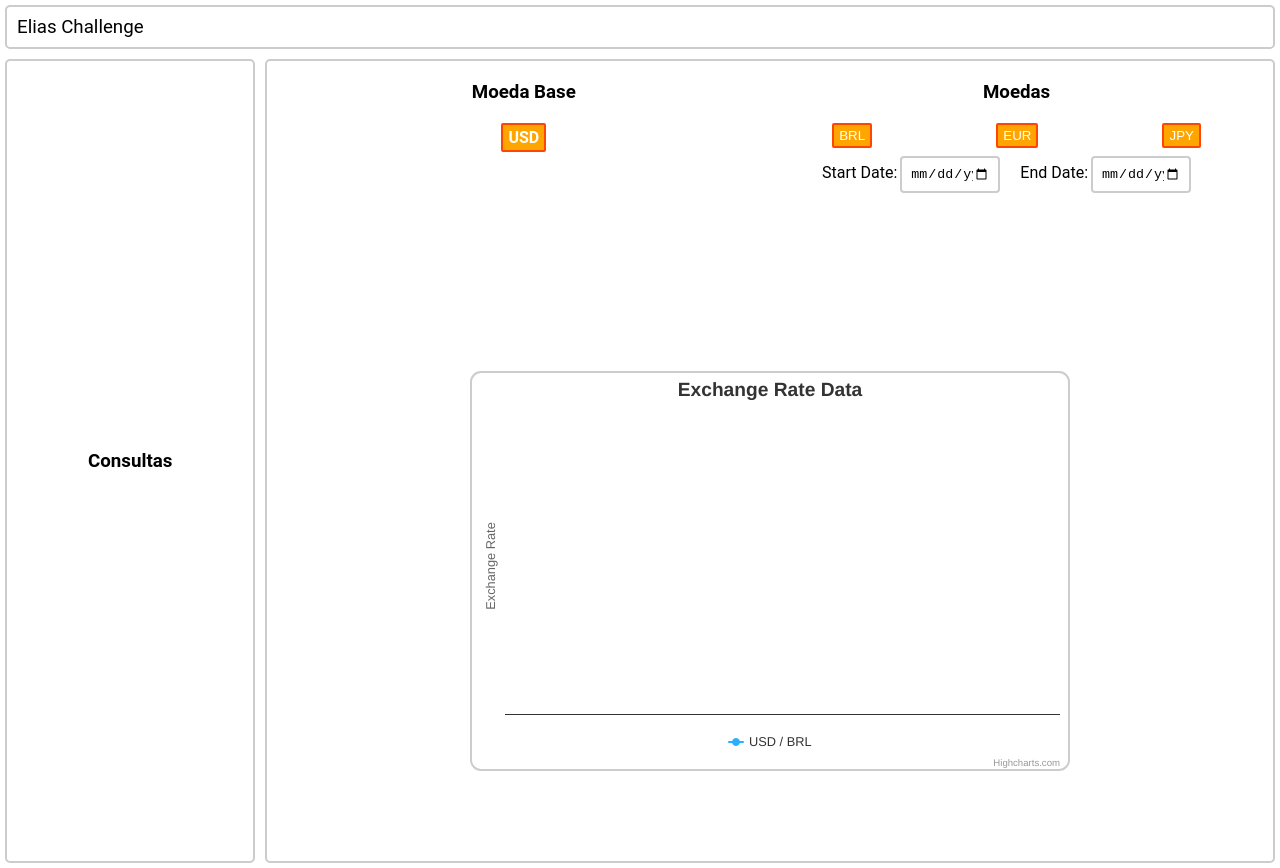
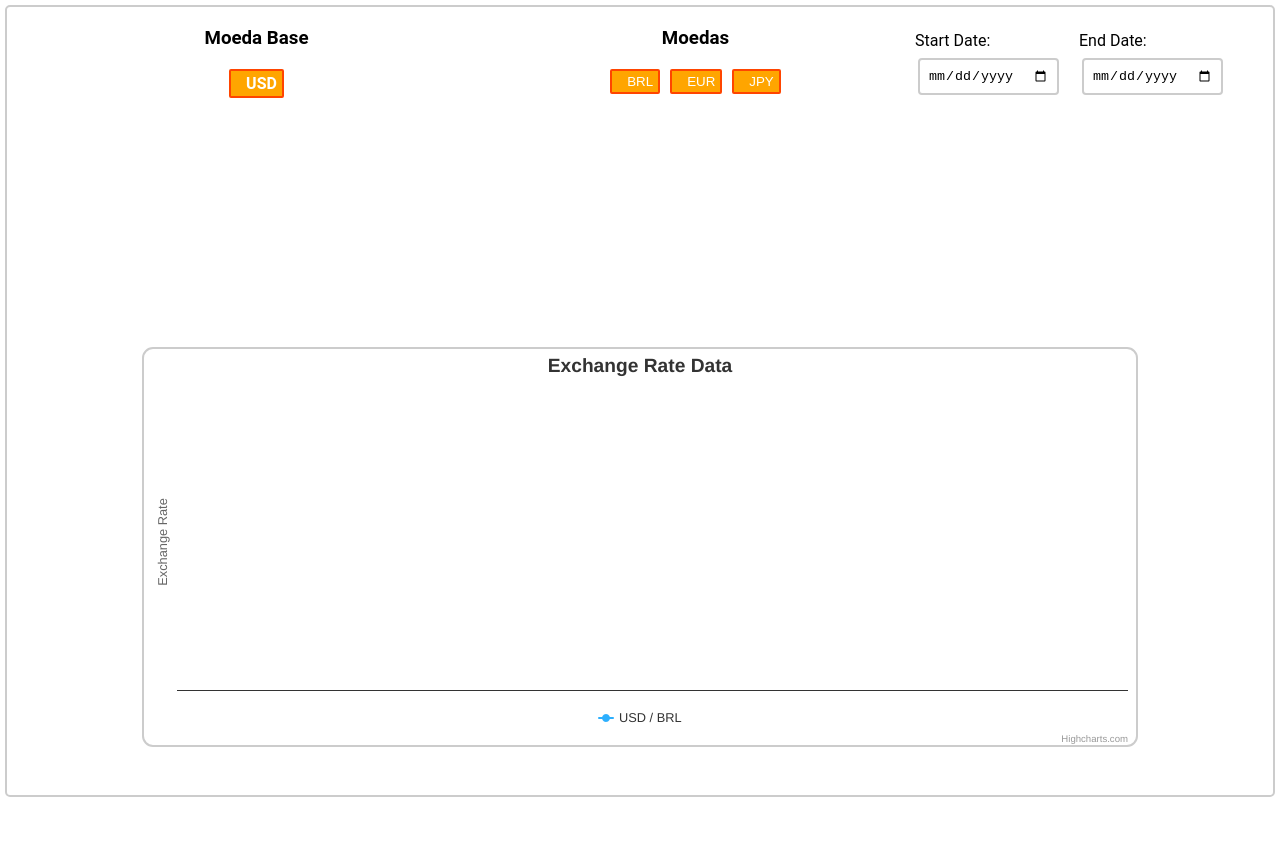
Before and after one commit to EliasOPrado/currency-rates, a React (Create React App) app in the folder frontend/br_med_chart/: page / in a window 1280 px wide. After the commit the page ends 800 px from the top, so only its background shows below. Built offline with nearby package versions, Linux system fonts and the light colour scheme; some icons are missing.

Commit message:
chore: Added better design

```diff
--- a/frontend/br_med_chart/public/index.html
+++ b/frontend/br_med_chart/public/index.html
@@ -24,6 +24,7 @@
       work correctly both with client-side routing and a non-root public URL.
       Learn how to configure a non-root public URL by running `npm run build`.
     -->
+    <link href="https://cdnjs.cloudflare.com/ajax/libs/flag-icon-css/0.8.2/css/flag-icon.min.css" rel="stylesheet"/>
     <title>React App</title>
   </head>
   <body>
--- a/frontend/br_med_chart/src/App.css
+++ b/frontend/br_med_chart/src/App.css
@@ -9,34 +9,9 @@ body {
   flex-direction: column;
 }
 
-.navbar {
-  display: flex;
-  height: 20px;
-  padding: 10px;
-  margin: 5px;
-  align-items: center;
-  border: 2px solid #ccc;
-  border-radius: 5px;
-}
-
-.navbar h3 {
-  font-weight: 400;
-}
-
 .body-container {
   display: flex;
-}
-
-.left-sidebar {
-  display: flex;
-  flex-direction: column;
-  align-items: center;
-  justify-content: center;
-  width: 25%;
-  min-height: 100vh;
-  margin: 5px;
-  border: 2px solid #ccc;
-  border-radius: 5px;
+  height: 94vh;
 }
 
 .title {
@@ -54,12 +29,18 @@ body {
   border: 2px solid #ccc;
   border-radius: 5px;
   flex-direction: column;
+  min-height: 96vh;
+}
+
+.highcharts-container{
+  width:100% !important;
 }
 
 .chart-info {
   display: flex;
-  justify-content: space-around;
+  justify-content: space-between;
   height: 100px;
+  padding: 0 20px 0 20px;
 }
 
 .section {
@@ -77,25 +58,42 @@ body {
   display: flex;
   margin-top: 10px;
   align-items: center;
-  justify-content: space-around;
+  justify-content: center;
   flex-wrap: wrap; /* Allow buttons to wrap on smaller screens */
 }
 
-.button-design {
+.button-design, .button-design-fixed{
   color: white;
   width: fit-content;
   padding: 3px 5px;
   background-color: orange;
   border: 2px solid orangered;
   border-radius: 2px;
-  margin: 0;
+  margin: 0 5px 0 5px;
   cursor: pointer; /* Set the cursor to pointer on hover */
   transition: background-color 0.3s; /* Add a smooth transition effect */
+}
 
+.button-design {
   /* Hover effect */
   &:hover {
     background-color: darkorange;
   }
+}
+
+i.flag-icon {
+  margin: 0 5px 0 5px
+}
+
+.dates {
+  display: flex;
+  justify-content: center;
+  align-items: center;
+}
+
+.start-date, .end-date {
+  display:flex;
+  flex-direction: column;
 }
 
 .high-chart {
@@ -127,7 +125,7 @@ body {
 }
 
 .calendar {
-  width: 80px;
+  width: 121px;
   padding: 8px;
   margin: 8px 20px 8px 3px;
   border: 2px solid #ccc;
@@ -146,11 +144,6 @@ body {
     flex-direction: column;
   }
 
-  .left-sidebar,
-  .chart-info-holder {
-    width: 100%;
-  }
-
   .high-chart {
     width: 100%; /* Adjust width for smaller screens */
     margin-top: 10px; /* Adjust margin-top for smaller screens */
--- a/frontend/br_med_chart/src/App.js
+++ b/frontend/br_med_chart/src/App.js
@@ -50,7 +50,8 @@ function App() {
       borderColor: '#ccc',
       borderRadius: 10,
       borderWidth: 2,
-      padding:500
+      responsive: true,
+      padding: 10
     },
     title: {
       text: 'Exchange Rate Data',
@@ -74,40 +75,52 @@ function App() {
 
   return (
     <div className="main-container">
-      <navbar className="navbar">
-        <h3>Elias Challenge</h3>
-      </navbar>
       <div className="body-container">
-        <div className="left-sidebar">
-          <h3 className="title">Consultas</h3>
-        </div>
         <div className="chart-info-holder">
           <div className="chart-info">
             <div className="section base">
               <h3 className="title">Moeda Base</h3>
               <div className="buttons">
-                <h4 className="button-design">USD</h4>
+                <h4 className="button-design-fixed">
+                <i className="flag-icon flag-icon-us"></i>
+                USD
+                </h4>
               </div>
             </div>
             <div className="section ">
               <h3 className="title">Moedas</h3>
               <div className="buttons">
-                <button className="button-design" onClick={() => handleButtonClick('BRL')} disabled={loading}>BRL</button>
-                <button className="button-design" onClick={() => handleButtonClick("EUR")} disabled={loading}>EUR</button>
-                <button className="button-design" onClick={() => handleButtonClick("JPY")} disabled={loading}>JPY</button>
-                <div>
+                <button className="button-design" onClick={() => handleButtonClick('BRL')} disabled={loading}>
+                <i className="flag-icon flag-icon-br"></i>
+                BRL
+                </button>
+                <button className="button-design" onClick={() => handleButtonClick("EUR")} disabled={loading}>
+                <i className="flag-icon flag-icon-ua"></i>
+                EUR
+                </button>
+                <button className="button-design" onClick={() => handleButtonClick("JPY")} disabled={loading}>
+                <i className="flag-icon flag-icon-jp"></i>
+                JPY
+                </button>
+              </div>
+            </div>
+            <div className="dates">
+              <div className="start-date">
                 <label>Start Date:</label>
                 <input type="date" className="calendar" value={startDate} onChange={handleStartDateChange} max={new Date().toISOString().split('T')[0]} />
-
+              </div>
+              <div className="end-date">
                 <label>End Date:</label>
                 <input type="date" className="calendar" value={endDate} onChange={handleEndDateChange} max={new Date().toISOString().split('T')[0]} />
-              </div>
               </div>
             </div>
           </div>
           {loading && <div className="loading-spinner">Loading...</div>}
           <div className="high-chart">
-            <HighchartsReact highcharts={Highcharts} options={options} />
+            <HighchartsReact
+             containerProps={{ style: {width: "80%", padding: "30px" } }}
+             highcharts={Highcharts}
+             options={options} />
           </div>
         </div>
       </div>
```
